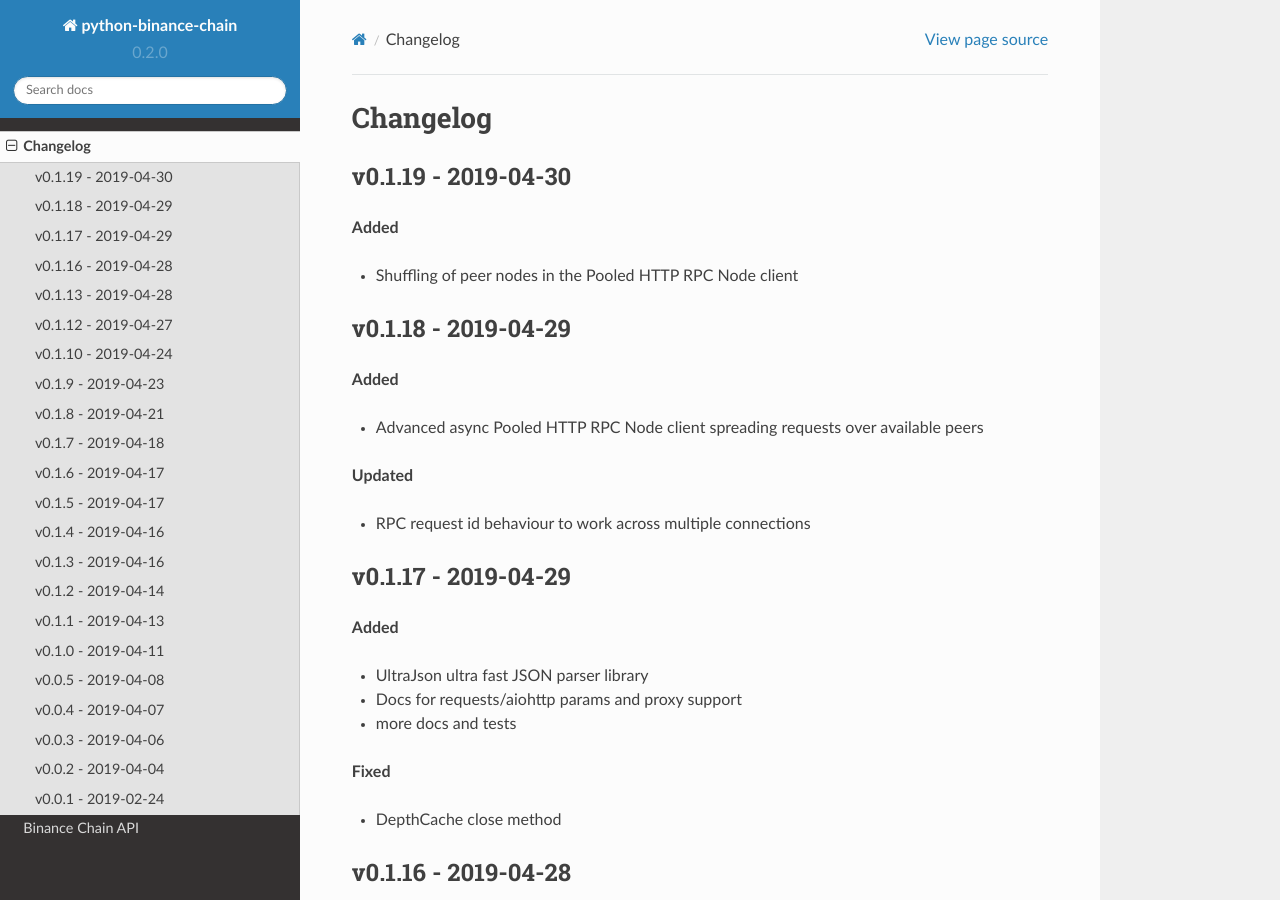
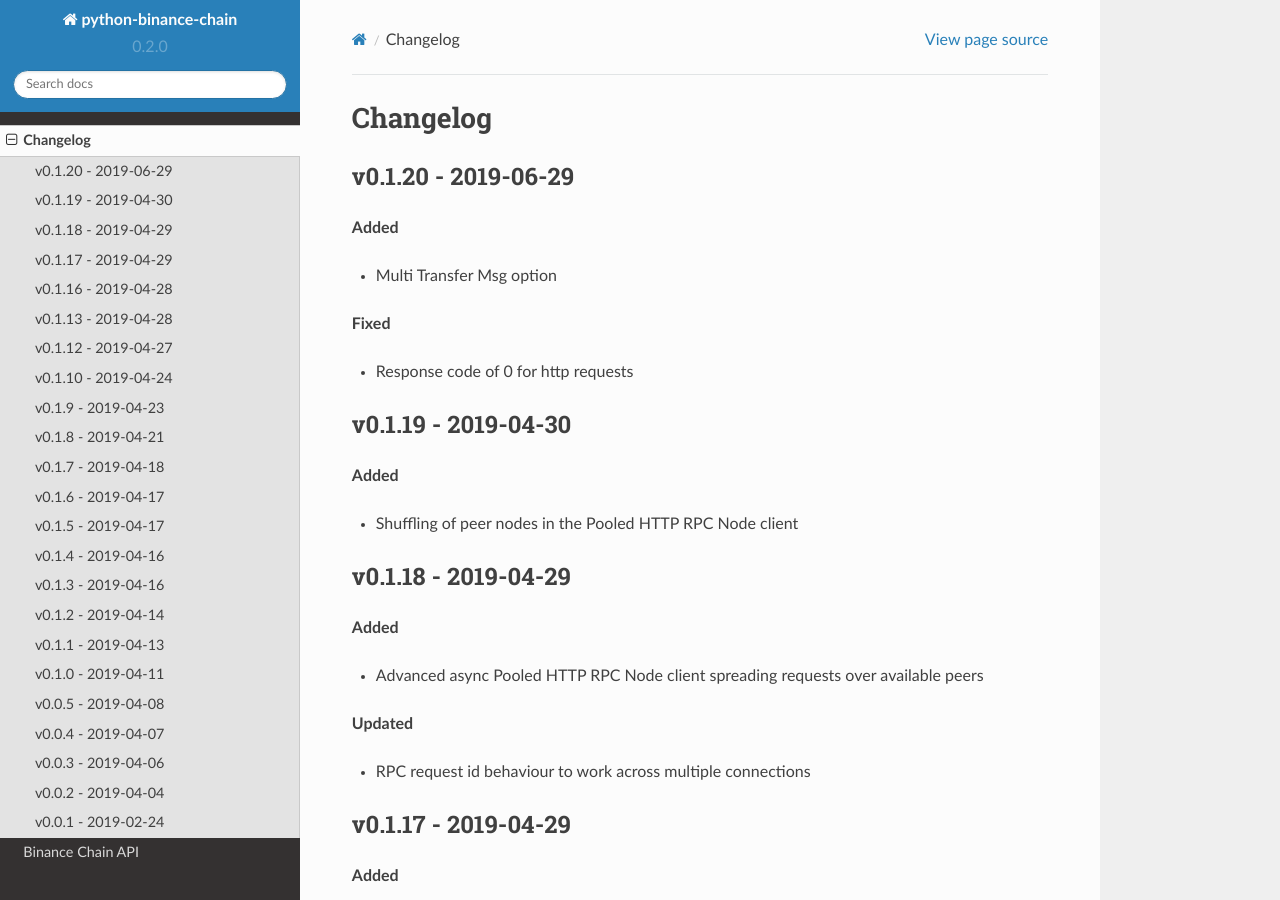
Before and after one commit to sammchardy/python-binance-chain, a Sphinx documentation site: the page built from docs/changelog.rst, in a window 1280 px wide and 900 px high. Built offline with Sphinx 7.4.7 and the Read the Docs theme 2.0.0, drawn with Linux system fonts in a browser that asks for light colours; formulas are drawn with MathJax 3.

Commit message:
Update to v0.1.20

```diff
--- a/README.rst
+++ b/README.rst
@@ -1,5 +1,5 @@
 =======================================
-Welcome to python-binance-chain v0.1.19
+Welcome to python-binance-chain v0.1.20
 =======================================
 
 .. image:: https://img.shields.io/pypi/v/python-binance-chain.svg
--- a/binance_chain/__init__.py
+++ b/binance_chain/__init__.py
@@ -4,4 +4,4 @@
 
 """
 
-__version__ = '0.1.19'
+__version__ = '0.1.20'
--- a/docs/changelog.rst
+++ b/docs/changelog.rst
@@ -1,5 +1,16 @@
 Changelog
 =========
+
+v0.1.20 - 2019-06-29
+^^^^^^^^^^^^^^^^^^^^
+
+**Added**
+
+- Multi Transfer Msg option
+
+**Fixed**
+
+- Response code of 0 for http requests
 
 v0.1.19 - 2019-04-30
 ^^^^^^^^^^^^^^^^^^^^
```
